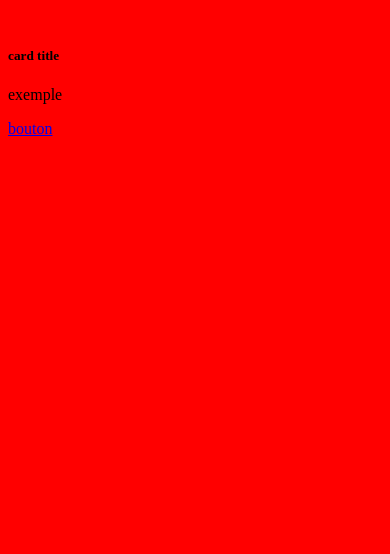
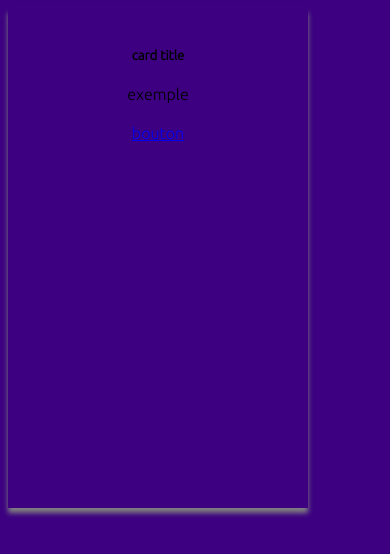
Before and after one commit to krunch-64/mini-framework, a website: page index.html in a window 390 px wide. Drawn offline with Linux system fonts and the light colour scheme.

Commit message:
All breakpoints

```diff
--- a/assets/scss/input.scss
+++ b/assets/scss/input.scss
@@ -3,15 +3,18 @@
 
 body {
     background-color: $green;
-    @mixin media($width) {
-        @media only screen and (max-width: $width) {
-          @content;
-        }
+    @include tablet {
+        background-color: red;
       }
 
-      @include media(700px) {
-        background: red;
+      @include mobile {
+        background-color: rgb(60, 0, 128);
       }
+
+      @include desktop {
+        background-color: yellow;
+      }
+
 }
 @import url('https://fonts.googleapis.com/css2?family=Ubuntu:wght@300&display=swap');
 
--- a/assets/scss/variable.scss
+++ b/assets/scss/variable.scss
@@ -1,4 +1,10 @@
+$white: #fff;
+$black: #000000;
+$blue: #0000FF;
+$green: #008000;
+$red: #FF0000;
 
+$width: 1200px;
 
 :root {
     .btn {
@@ -21,11 +27,23 @@
     .btn-small {
         --paddingbtn: 10px;
     }
-$white: #fff;
-$black: #000000;
-$blue: #0000FF;
-$green: #008000;
-$red: #FF0000;
 
-$width: 1200px;
 }
+
+@mixin desktop {
+    @media screen and (min-width: 800px) {
+      @content
+    }
+};
+
+@mixin tablet {
+    @media screen and (min-width: 600px) {
+      @content
+    }
+};
+
+@mixin mobile {
+    @media screen and (min-width:320px) {
+      @content
+    }
+}
```
Also changed, not shown: assets/css/output.css, 1 other file.
